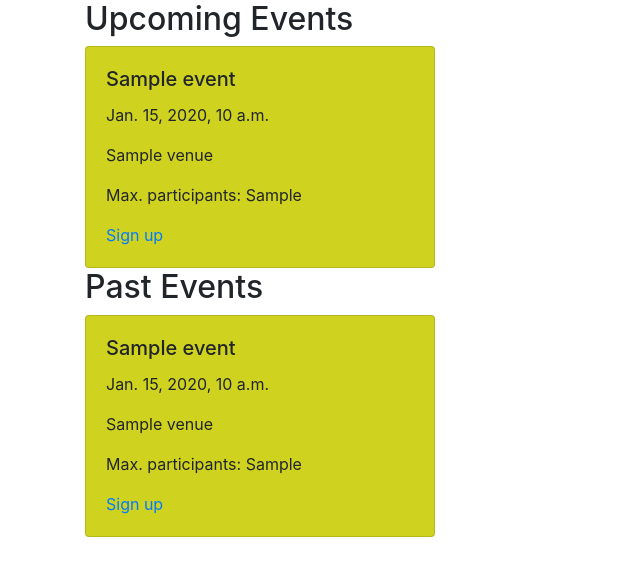
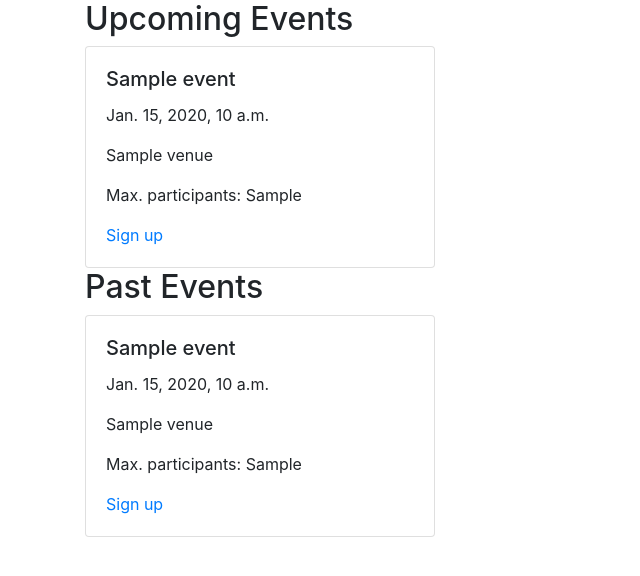
Before and after one commit to Robn88/football-signup-site, a Django app: template templates/index.html in a window 1280 px wide. Shown: the part 56-632 px from the top of the page, without its empty margins (0-640 px from the left). Run offline with Django 3.2, Linux system fonts and the light colour scheme; the template is opened without the code that fills it: most values are stand-ins (such as "Sample title", 1, 10 or a date in 2020).

Commit message:
Update classes for styles of cards

```diff
--- a/templates/index.html
+++ b/templates/index.html
@@ -2,9 +2,6 @@
 
 {% block content %}
 
-{% if user.is_authenticated %}
-<h2>Hello, {{ user }}!</h2>
-{% endif %}
 
 
 
@@ -13,15 +10,12 @@
   <div class="row">
     {% for event in data.upcoming %}
     <div class="col-4">
-      <div class="card event-card">
+      <div class="card upcoming-event-card">
         <div class="card-body">
           <h5 class="card-title">{{ event.title }}</h5>
           <p class="card-text">{{ event.event_date_and_time }}</p>
           <p class="card-text">{{ event.venue }}</p>
           <p class="card-text">Max. participants: {{ event.max_participants }}</p>
-          {% if alreadyregistered %}
-          <p>You have signed up!</p>
-          {% endif %}
           <a href="{% url 'event_detail' event.id %}" class="post-link">Sign up</a>
         </div>
       </div>
@@ -33,7 +27,7 @@
       <div class="row">
         {% for event in data.past %}
         <div class="col-4">
-          <div class="card event-card">
+          <div class="card past-event-card">
             <div class="card-body">
               <h5 class="card-title">{{ event.title }}</h5>
               <p class="card-text">{{ event.event_date_and_time }}</p>
```
